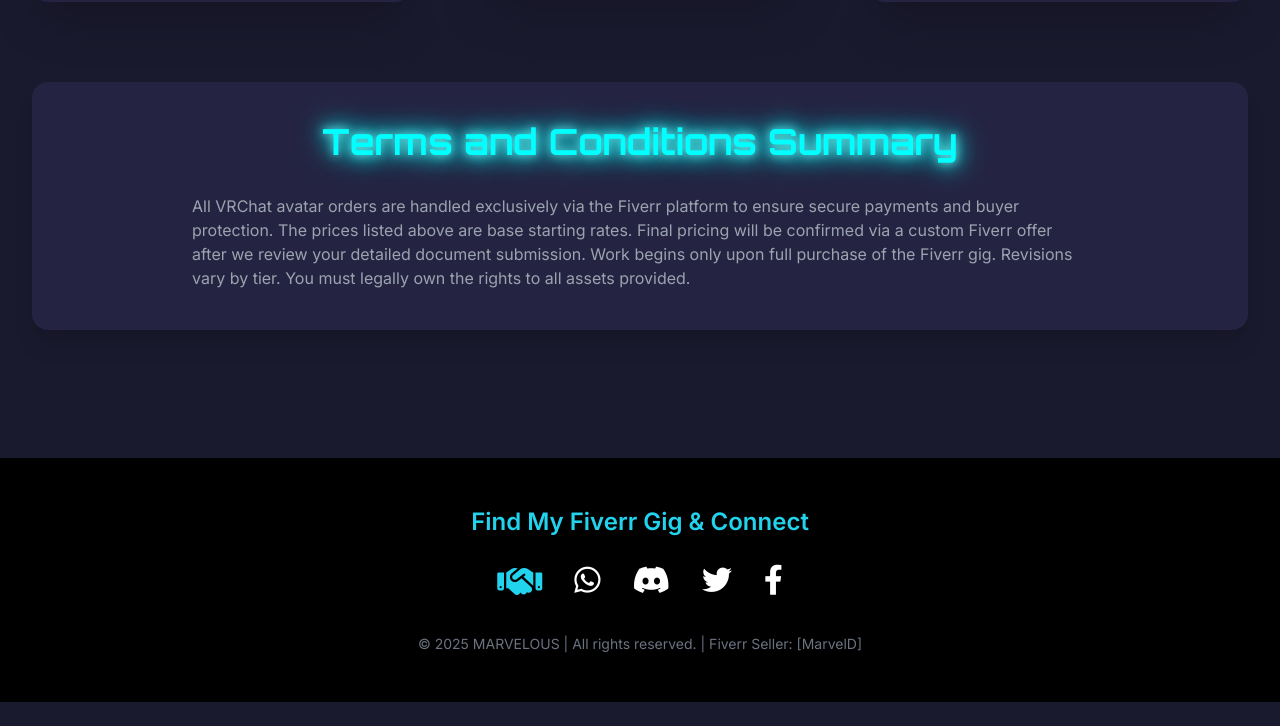
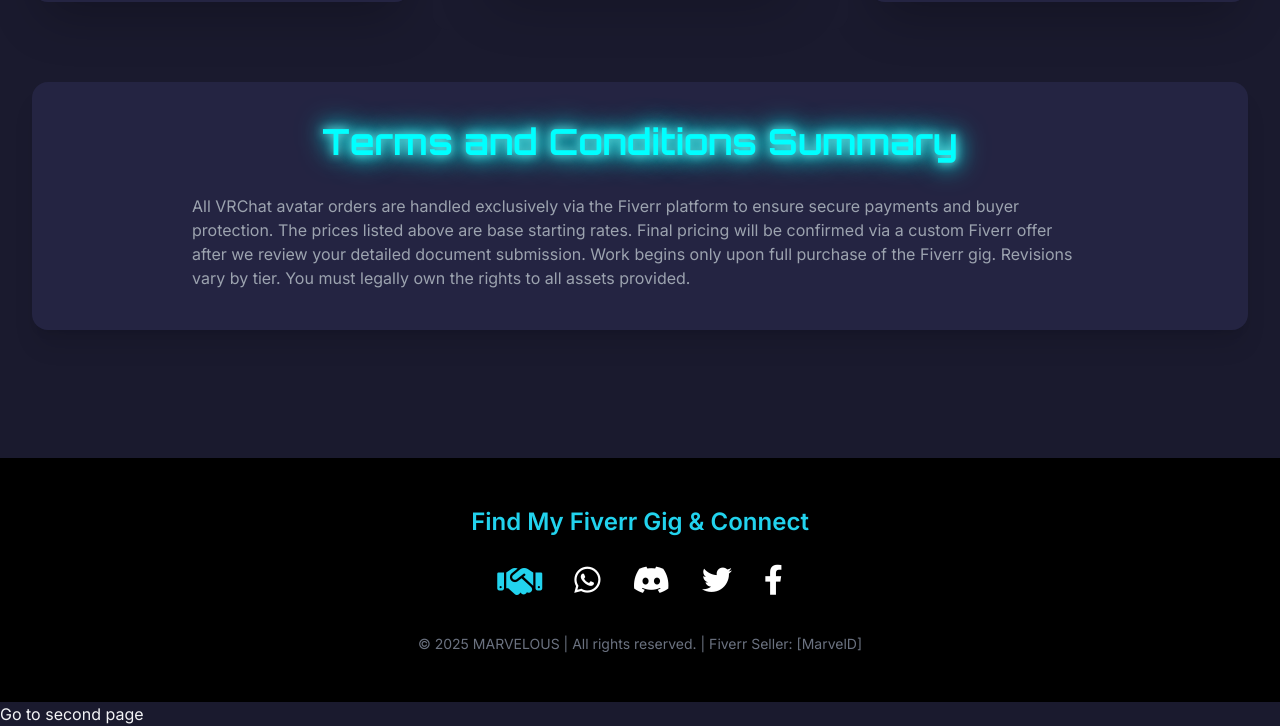
Before and after one commit to MarvelD1/marveld, a plain HTML site: page index.html in a window 1280 px wide. Shown: the part 2254-2980 px from the top of the page. Before the commit the page ends 2956 px from the top, so only its background shows below. Drawn offline with nearby package versions, Linux system fonts and the light colour scheme.

Commit message:
Update index.html

```diff
--- a/index.html
+++ b/index.html
@@ -252,7 +252,7 @@
             }, 8000);
         });
     </script>
-
+<a href="page2.html">Go to second page</a>
 </body>
 
 </html>
```
